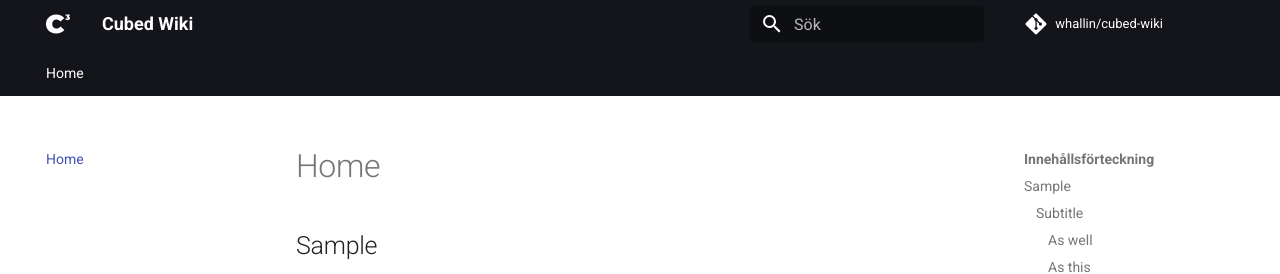
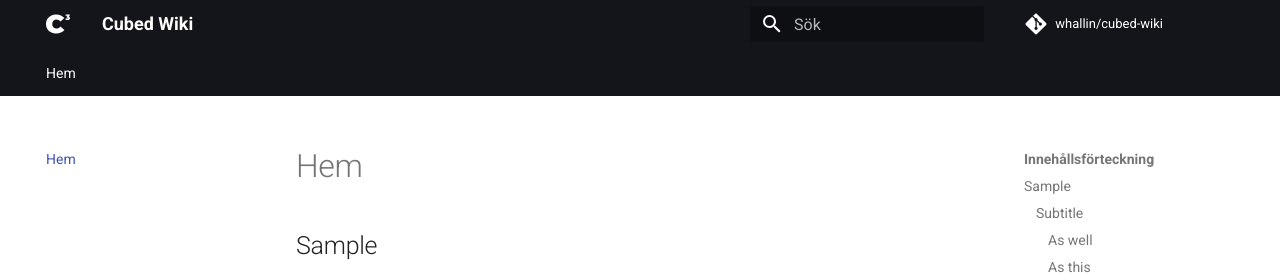
Before and after one commit to whallin/cubed-wiki, an MkDocs documentation site: the page built from docs/index.md, in a window 1280 px wide and 1139 px high. Shown: the top 274 px of the window. Built offline with MkDocs 1.6.1 and Material for MkDocs 9.7.7, drawn with Linux system fonts in a browser that asks for light colours; comment, search, counter and statistics services are not loaded; some of the changed lines change nothing that is shown.

Commit message:
Update mkdocs.yml

```diff
--- a/mkdocs.yml
+++ b/mkdocs.yml
@@ -7,7 +7,7 @@ site_description: 'Cubed is a private Swedish Minecraft SMP server with an invit
 site_author: 'William Hallin'
 copyright: '© 2021 Cubed, trademark of Newgent Digital. All rights reserved.'
 nav:
-    - Home: 'index.md'
+    - Hem: 'index.md'
 theme:
   name: 'material'
   palette:
```
